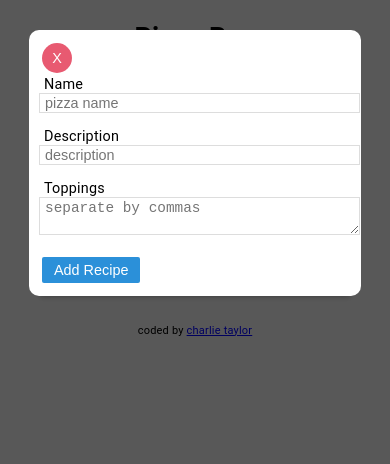
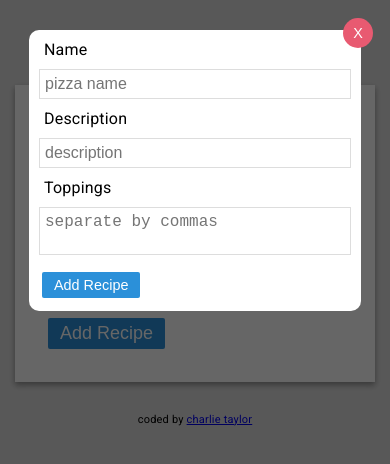
Before and after one commit to chazmcgrill/recipe-box, a React app: page / in a window 390 px wide. Both pictures are taken after a click on the button "Add Recipe". Built offline with nearby package versions, Linux system fonts and the light colour scheme.

Commit message:
Styling Completed
Finished off styling; changed font measurements to rems. Consolidated duplicated styling. Fixed button color changes. Added media query

```diff
--- a/client/components/EditRecipe.js
+++ b/client/components/EditRecipe.js
@@ -28,7 +28,7 @@ class EditRecipe extends Component {
     return (
       <div className="modal-bg">
         <div className="modal-box">
-          <button className="btn-close" onClick={this.props.closeModal}>X</button>
+          <button className="btn-close danger" onClick={this.props.closeModal}>X</button>
           <form onSubmit={this.handleSubmit}>
             <label>Name</label>
             <input
@@ -38,6 +38,7 @@ class EditRecipe extends Component {
               placeholder="pizza name"
               value={this.state.name}
               onChange={this.handleChange}
+              required
             />
             <label>Description</label>
             <input
@@ -47,6 +48,7 @@ class EditRecipe extends Component {
               placeholder="description"
               value={description}
               onChange={this.handleChange}
+              required
             />
             <label>Toppings</label>
             <textarea
@@ -55,6 +57,7 @@ class EditRecipe extends Component {
               placeholder="separate by commas"
               value={toppings}
               onChange={this.handleChange}
+              required
             />
             <button type="submit">Edit Recipe</button>
           </form>
--- a/client/components/NewRecipe.js
+++ b/client/components/NewRecipe.js
@@ -26,7 +26,7 @@ class AddRecipe extends Component {
     return (
       <div className="modal-bg">
         <div className="modal-box">
-          <button className="btn-close" onClick={this.props.closeModal}>X</button>
+          <button className="btn-close danger" onClick={this.props.closeModal}>X</button>
           <form onSubmit={this.handleSubmit}>
             <label>Name</label>
             <input
@@ -36,6 +36,7 @@ class AddRecipe extends Component {
               placeholder="pizza name"
               value={this.state.title}
               onChange={this.handleChange}
+              required
             />
             <label>Description</label>
             <input
@@ -45,6 +46,7 @@ class AddRecipe extends Component {
               placeholder="description"
               value={description}
               onChange={this.handleChange}
+              required
             />
             <label>Toppings</label>
             <textarea
@@ -53,6 +55,7 @@ class AddRecipe extends Component {
               placeholder="separate by commas"
               value={toppings}
               onChange={this.handleChange}
+              required
             />
             <button type="submit">Add Recipe</button>
           </form>
--- a/client/components/Recipe.js
+++ b/client/components/Recipe.js
@@ -23,10 +23,10 @@ class Recipe extends Component {
 
     return (
       <div className="list-item" >
-        <h4 onClick={this.handleTitleClick}>{name}</h4>
+        <h3 className="button" onClick={this.handleTitleClick}>{name}</h3>
         {showInfo ? <div>
-          <p>{description}</p>
-          <strong>Toppings</strong>
+          <p><em>{description}</em></p>
+          <p><strong>Toppings</strong></p>
           <ul>
             {toppings}
           </ul>
--- a/css/main.sass
+++ b/css/main.sass
@@ -1,4 +1,4 @@
-// @import url('https://fonts.googleapis.com/css?family=Roboto')
+@import url('https://fonts.googleapis.com/css?family=Roboto')
 
 $text: #0f0f0f
 $grey: #ddd
@@ -8,7 +8,7 @@ $danger: #e85a71
 
 html
   font-family: 'Roboto', sans-serif
-  font-size: 18px
+  font-size: 20px
   letter-spacing: 0.2px
   height: 100%
   background: $grey
@@ -16,23 +16,59 @@ html
 h2
   text-align: center
 
-h4
-  margin: 0
+h3
+  margin: 5px 0
+
+.list-item
+  border-radius: 2px
+  background: $grey
+  padding: 10px
+  margin-bottom: 3px
+
+  ul
+    padding-left: 20px
+
+  p, li
+    font-size: 0.9rem
+
+button, .danger, .button
+  transition: all 0.4s
+  cursor: pointer
 
 button
-  font-size: 100%
+  font-size: 0.9em
   background-color: $accent
   color: $white
   border-style: none
   border-radius: 2px
   padding: 5px 12px
   margin: 3px
+  cursor: pointer
 
   &:hover
     background-color: darken($accent,10%)
 
+.button:hover
+  color: $accent
+
+.danger
+  background-color: $danger
+
+  &:hover
+    background-color: darken($danger,10%)
+
+.btn-close
+  padding: 0
+  margin-bottom: 15px
+  width: 30px
+  height: 30px
+  border-radius: 50%
+  position: absolute
+  top: -15px
+  right: -15px
+
 .container
-  max-width: 250px
+  max-width: 300px
   margin: 0 auto
   background: $white
   padding: 30px
@@ -41,11 +77,40 @@ button
 .recipe-box
   margin-bottom: 20px
 
-.list-item
-  border-radius: 2px
-  background: $grey
-  padding: 5px 10px
-  margin-bottom: 3px
+.modal-bg
+  width: 100%
+  height: 100%
+  background: rgba(#000000, 0.6)
+  position: fixed
+  top: 0
+  left: 0
+
+.modal-box
+  position: relative
+  font-size: 0.8rem
+  background: $white
+  width: 80%
+  max-width: 400px
+  margin: 30px auto
+  padding: 10px
+  border-radius: 10px
+
+label
+  padding-bottom: 10px
+
+input, textarea
+  box-sizing: border-box
+  font-size: 0.8rem
+  width: 100%
+  border: 1px solid $grey
+  margin-bottom: 15px
+
+input, textarea, label
+  padding: 5px
+  margin: 10px 0
+
+textarea
+  resize: none
 
 .hidden
   display: none
@@ -55,41 +120,6 @@ button
   text-align: center
   padding: 20px
 
-// modal styling
-.modal-bg
-  width: 100%
-  height: 100%
-  background: rgba(#000000, 0.6)
-  position: fixed
-  top: 0
-  left: 0
-
-.modal-box
-  font-size: 80%
-  background: $white
-  max-width: 80%
-  margin: 30px auto
-  padding: 10px
-  border-radius: 10px
-
-.btn-close
-  background-color: $danger
-  padding: 0
-  width: 30px
-  height: 30px
-  border-radius: 50%
-
-input, textarea
-  font-size: 100%
-  width: 100%
-  border: 1px solid $grey
-  margin-bottom: 15px
-
-input, textarea, label
-  padding-left: 5px
-
-.danger
-  background: $danger
-
-  &:hover
-    background-color: darken($danger,10%)
+@media screen and (min-width: 640px)
+  html
+    font-size: 17px
```
